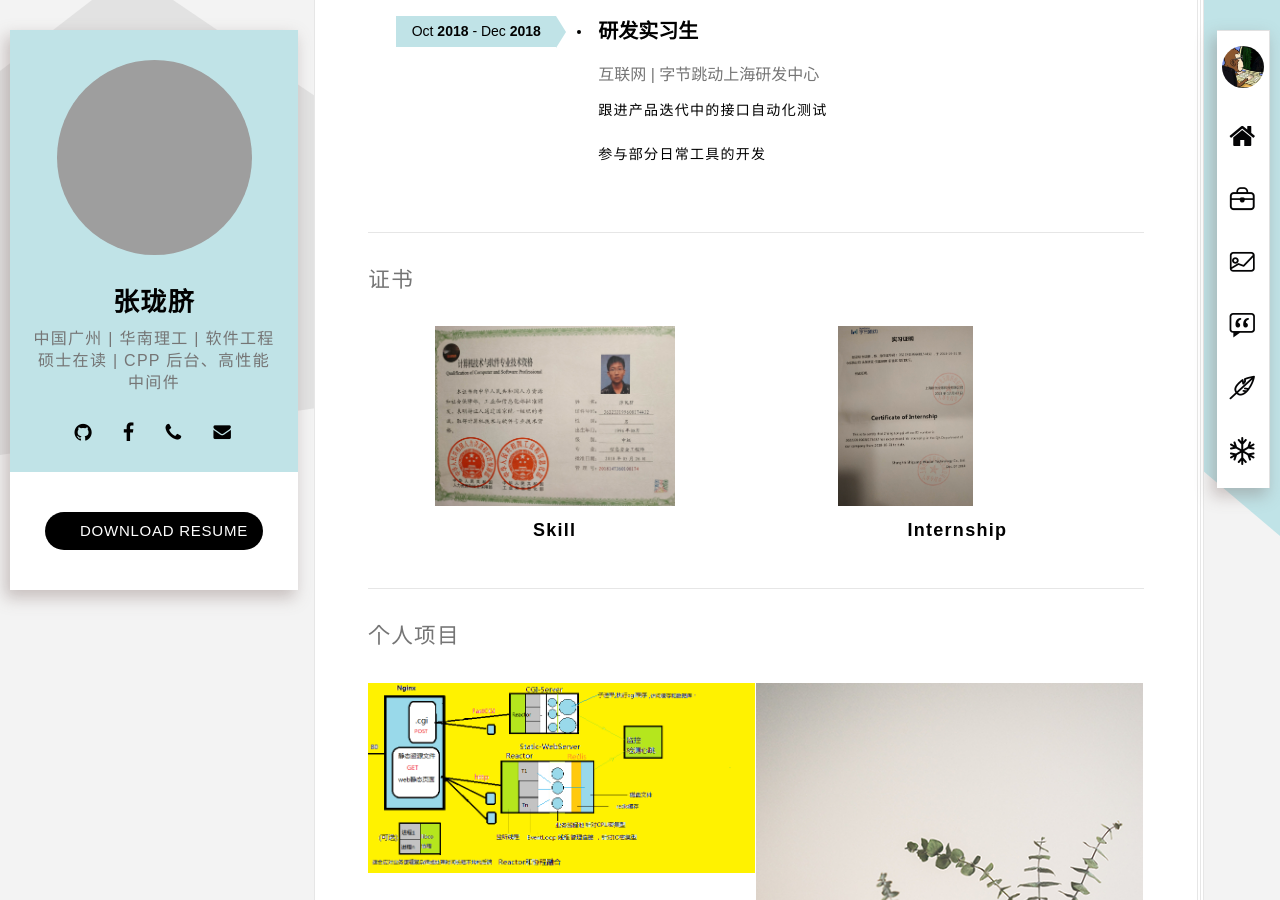
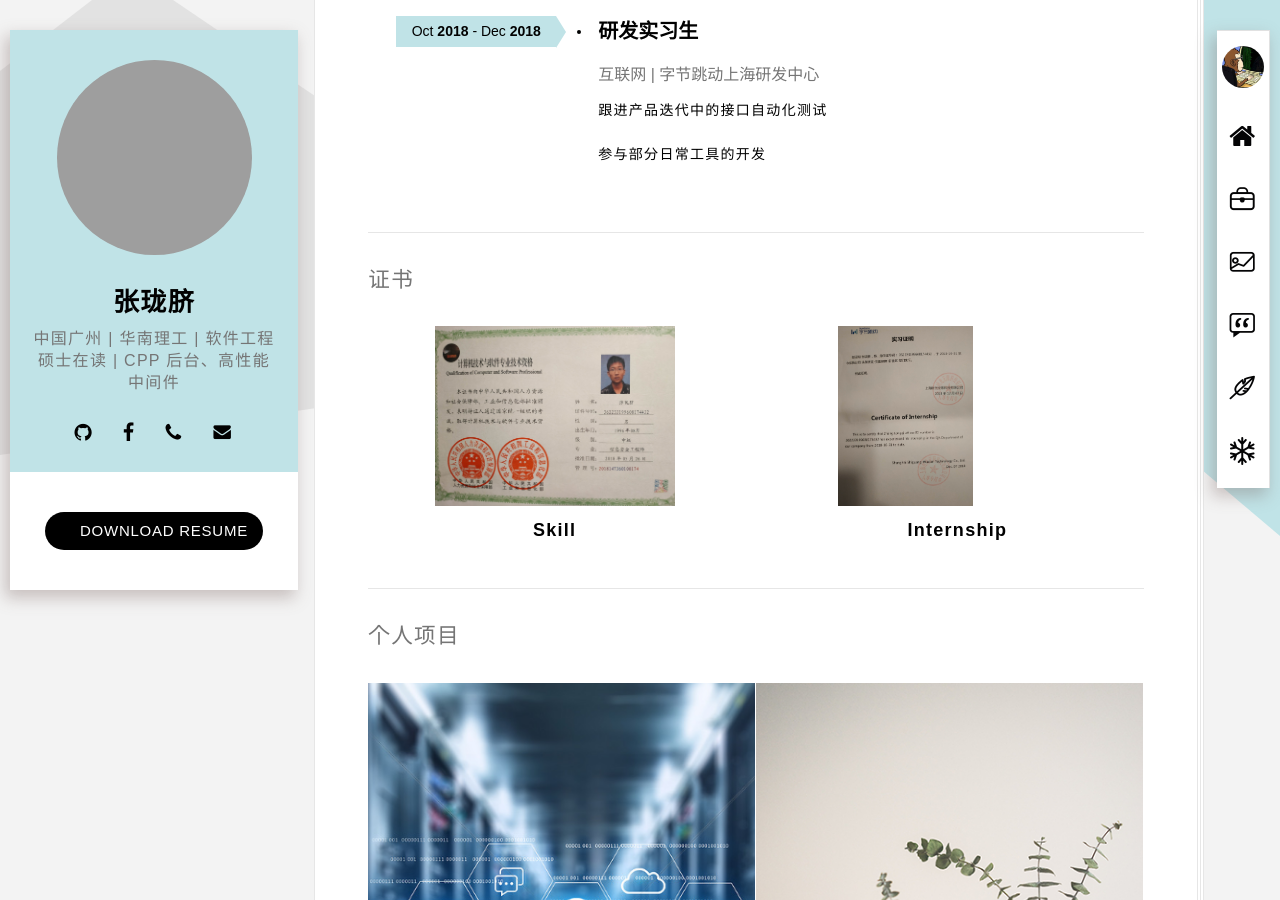
Before and after one commit to zlonqi/zlonqi.github.io, a Jekyll site: the page built from index.html, in a window 1280 px wide and 900 px high, scrolled down 1295 px. Built offline with Jekyll 4.4.1, drawn with Linux system fonts in a browser that asks for light colours; some web fonts are replaced; grey boxes are pictures that could not be loaded.

Commit message:
update _includes/resumer_06-personal_project.html.

```diff
--- a/_includes/resumer_06-personal_project.html
+++ b/_includes/resumer_06-personal_project.html
@@ -8,7 +8,7 @@
               <div class="pf-grid-item photography">
                 <div class="project">
                     <figure class="portfolio-figure">
-                        <img src="/zlonqi/styles/img/portfolio/arch1.png" alt="">
+                        <img src="/zlonqi/styles/img/portfolio/server2.png" alt="">
                     </figure>
                     <div class="portfolio-caption text-center">
                         <div class="valign-table">
@@ -23,7 +23,7 @@
                 </div>
                 <div id="pf-popup-1" class="pf-popup clearfix">
                     <div class="pf-popup-col1">
-                        <div class="pf-popup-media" style="background-image: url(/zlonqi/styles/img/portfolio/arch.png); background-repeat: no-repeat;background-size: cover;">
+                        <div class="pf-popup-media" style="background-image: url(/zlonqi/styles/img/portfolio/arch1.png); background-repeat: no-repeat;background-size: cover;">
                         </div>
                     </div><!-- .pf-popup-col1 -->
 
```
